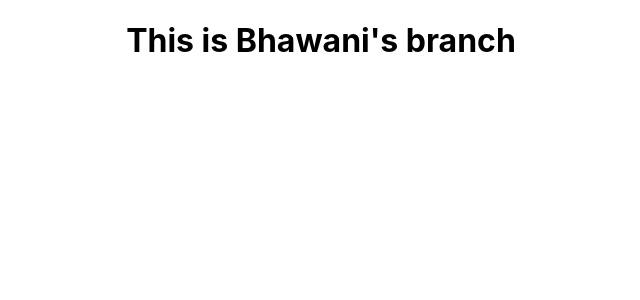
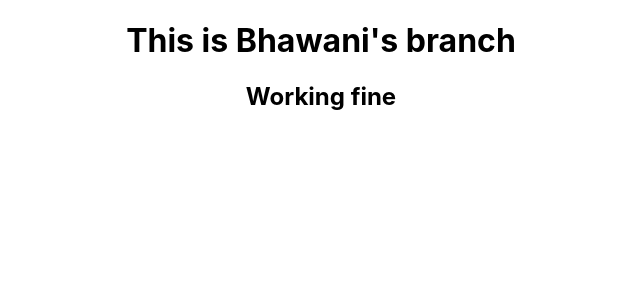
Before and after one commit to hmntk/primevideoclone, a React (Create React App) app: page / in a window 1280 px wide. Shown: the top 300 px of the page, without its empty margins (319-959 px from the left). Built offline with nearby package versions, Linux system fonts and the light colour scheme.

Commit message:
first At Bhawani side commit

```diff
--- a/src/App.js
+++ b/src/App.js
@@ -5,6 +5,7 @@ function App() {
   return (
     <div className="App">
       <h1>This is Bhawani's branch</h1>
+      <h2>Working fine</h2>
 
     </div>
   );
```
